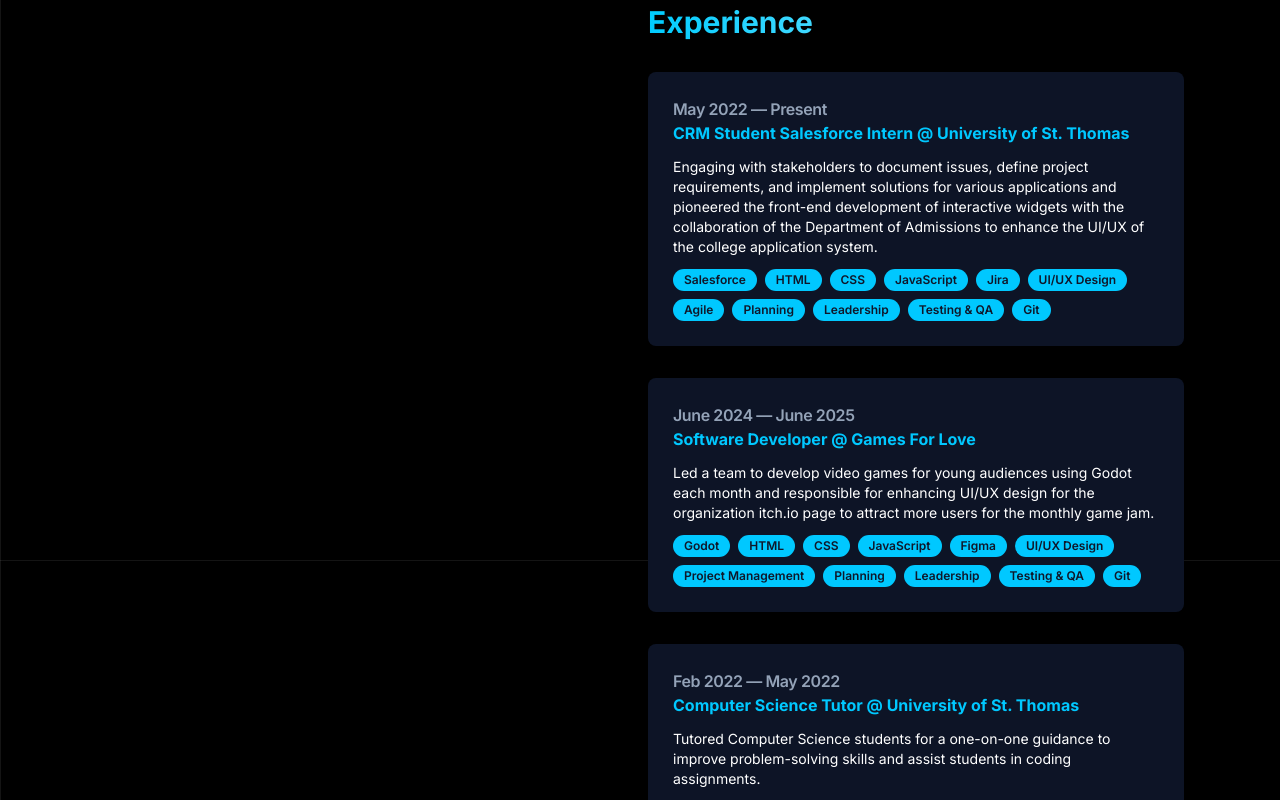
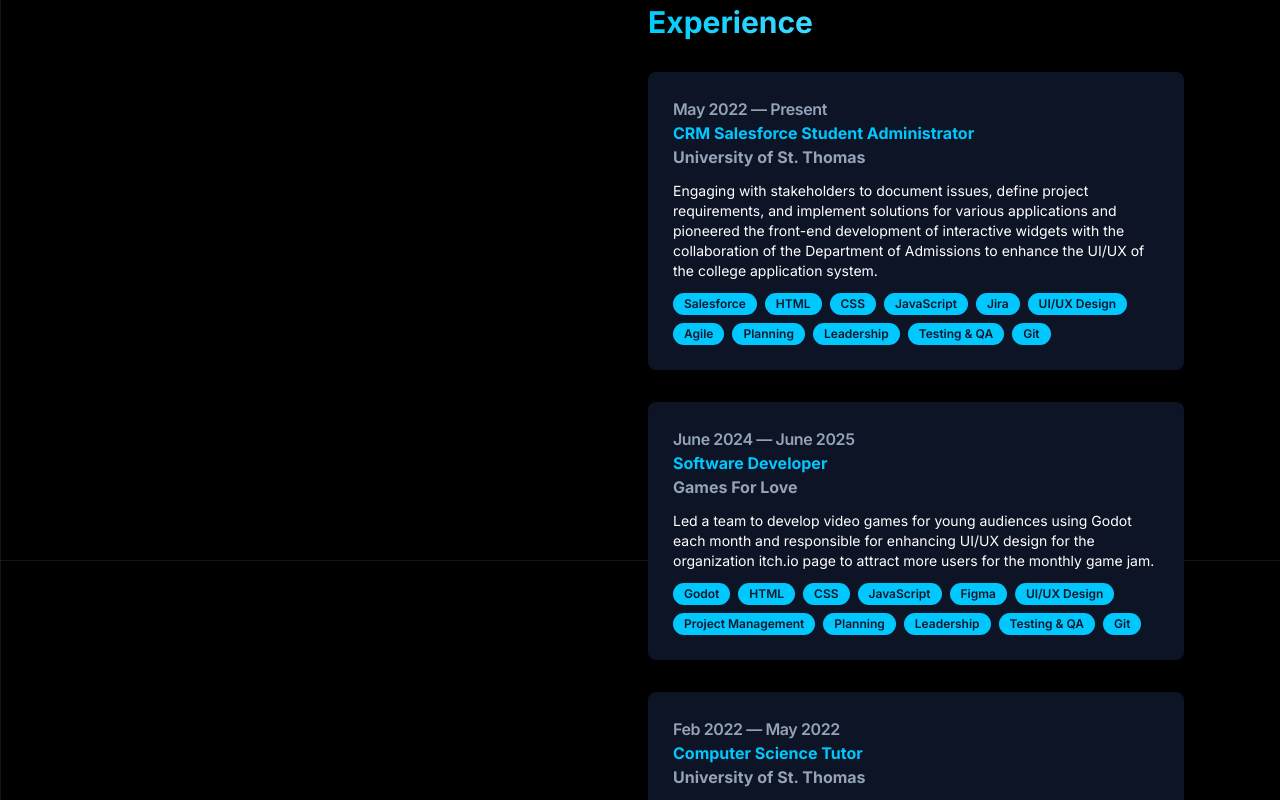
Before and after one commit to FrancisTR/FrancisTR.github.io, a Next.js app: page / in a window 1280 px wide. Shown: the part 1040-1840 px from the top of the page. Built offline with nearby package versions, Linux system fonts and the light colour scheme; no server answers.

Commit message:
Update ExpCards.tsx

```diff
--- a/components/ExpCards.tsx
+++ b/components/ExpCards.tsx
@@ -13,7 +13,7 @@ import { MoveRight } from "lucide-react";
 const jobPositions = [
   {
     timeline: "May 2022 — Present",
-    currentPosition: "CRM Student Salesforce Intern",
+    currentPosition: "CRM Salesforce Student Administrator",
     place: "University of St. Thomas",
     previousPositions: [""],
     description:
@@ -99,7 +99,8 @@ export default function ExpCard() {
             </CardHeader>
             <CardContent className="flex flex-col p-0">
               <p className="text-primary font-bold">
-                {job.currentPosition} @ {job.place}
+                <p>{job.currentPosition}</p>
+                <p className="text-slate-400">{job.place}</p>
               </p>
               {job.previousPositions.map((position, index) => (
                 <p key={index} className="text-slate-400 text-sm font-bold">
```
